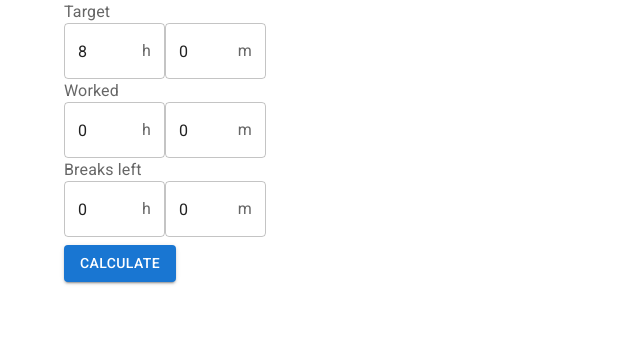
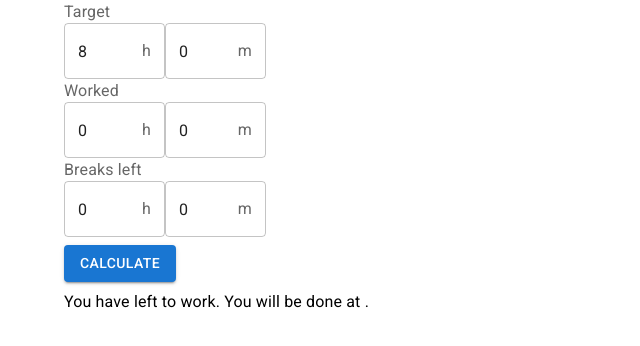
Before and after one commit to blachniet/react-sandbox, a React (Create React App) app: page / in a window 1280 px wide. Shown: the top 346 px of the page, without its empty margins (0-640 px from the left). Built offline with nearby package versions, Linux system fonts and the light colour scheme.

Commit message:
Add explanation

```diff
--- a/src/App.tsx
+++ b/src/App.tsx
@@ -4,12 +4,16 @@ import Container from '@mui/material/Container';
 import Button from '@mui/material/Button';
 import TextField from '@mui/material/TextField';
 import InputAdornment from '@mui/material/InputAdornment';
-import { useForm, Controller, ControllerRenderProps } from "react-hook-form";
+import { useForm, Controller } from "react-hook-form";
 import InputLabel from '@mui/material/InputLabel';
+import Typography from '@mui/material/Typography';
 import { DateTime, Duration } from 'luxon';
+import { useState } from 'react';
 
 function App() {
   const {control, handleSubmit} = useForm<IFormData>();
+  const [remaining, setRemaining] = useState<Duration>();
+  const [doneAt, setDoneAt] = useState<DateTime>();
 
   const handleValidSubmit = (formData: IFormData) => {
     const target = Duration.fromObject({
@@ -24,11 +28,10 @@ function App() {
       hours: parseFloat(formData.breakHours),
       minutes: parseFloat(formData.breakMinutes),
     });
-    const remaining = target.minus(worked);
-    const done = DateTime.now().plus(remaining).plus(breakDuration);
 
-    console.log('remaining', remaining.toString());
-    console.log('done at', done.toString());
+    const r = target.minus(worked);
+    setRemaining(r);
+    setDoneAt(DateTime.now().plus(r).plus(breakDuration));
   };
 
   return (
@@ -131,6 +134,9 @@ function App() {
           <Button variant="contained" type="submit">Calculate</Button>
         </Box>
       </form>
+      <Typography>
+        You have <strong>{remaining?.toFormat("h'h'm'm'")}</strong> left to work. You will be done at <strong>{doneAt?.toLocaleString(DateTime.TIME_SIMPLE)}</strong>.
+      </Typography>
     </Container>
   );
 }
```
